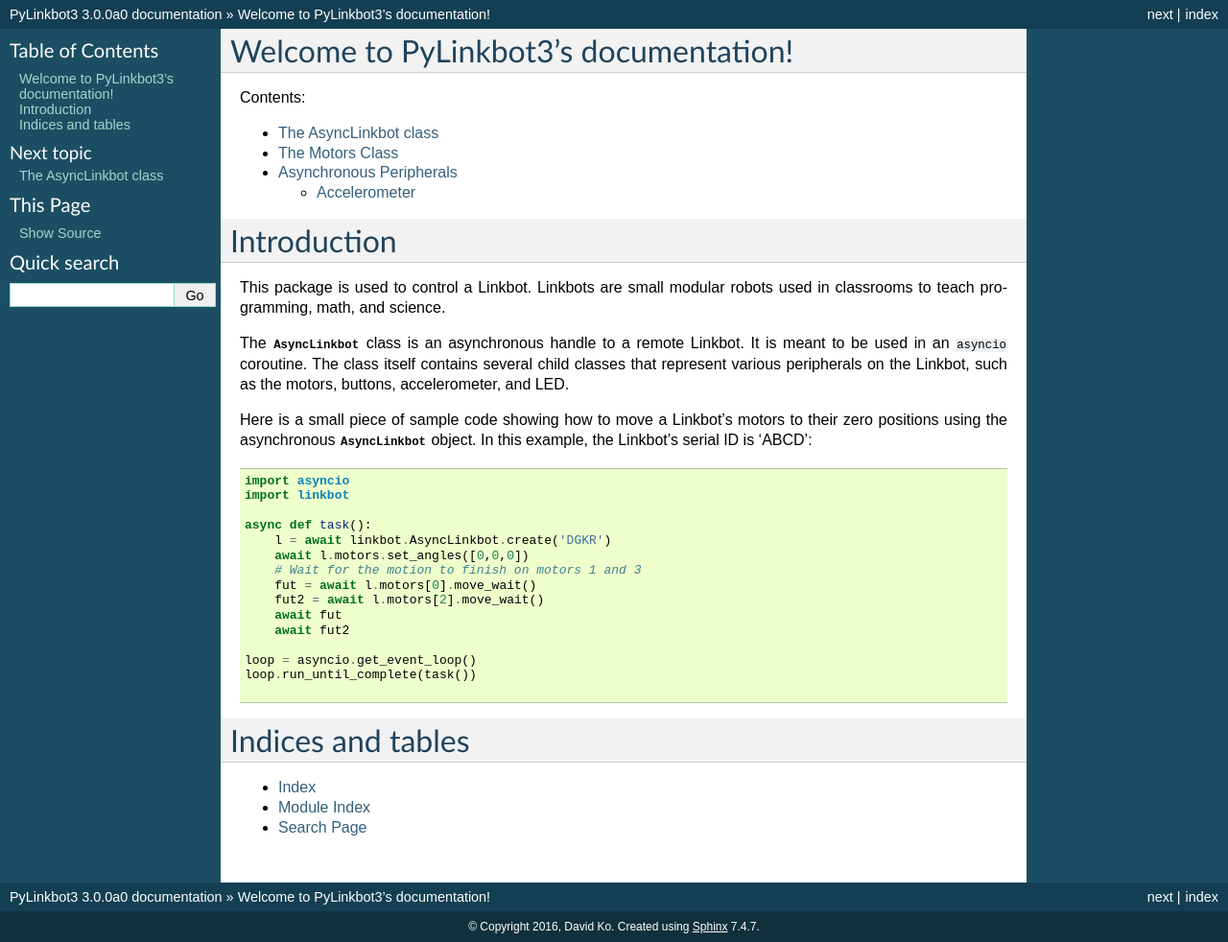
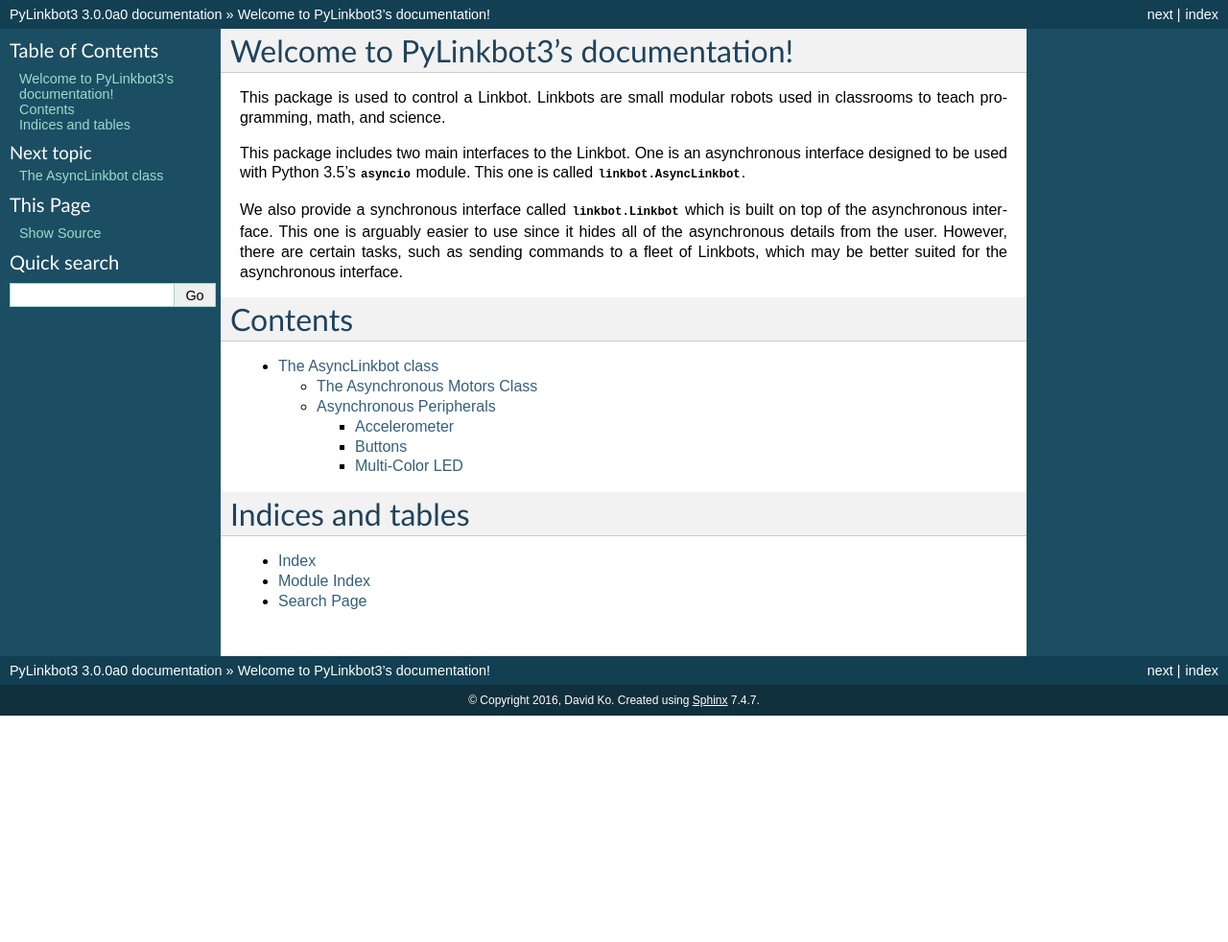
Before and after one commit to BaroboRobotics/PyLinkbot3, a Sphinx documentation site: the page built from docs/source/index.rst, in a window 1280 px wide. Shown: the whole page at 96% size. Built offline with Sphinx 7.4.7, drawn with Linux system fonts in a browser that asks for light colours; cross-references to code outside the pages are shown as plain code; after the commit the page ends 900 px from its top, so only the background shows below that.

Commit message:
Updated docs, added accelerometer test

```diff
--- a/docs/source/asynclinkbot.rst
+++ b/docs/source/asynclinkbot.rst
@@ -1,4 +1,22 @@
 The AsyncLinkbot class
 ======================
+
+.. toctree::
+   :maxdepth: 2
+
+   motors.rst
+   peripherals.rst
+
+The :class:`linkbot.AsyncLinkbot` class is an asynchronous handle to a remote Linkbot.
+It is meant to be used in an :mod:`asyncio` coroutine. The class itself
+contains several child classes that represent various peripherals on the
+Linkbot, such as the motors, buttons, accelerometer, and LED.
+
+Here is a small piece of sample code showing how to move a Linkbot's motors to
+their zero positions using the asynchronous :class:`linkbot.AsyncLinkbot` object.
+
+.. literalinclude:: snippets/demo1.py
+   :language: python
+
 .. autoclass:: linkbot.AsyncLinkbot
    :members:
--- a/docs/source/index.rst
+++ b/docs/source/index.rst
@@ -6,32 +6,26 @@
 Welcome to PyLinkbot3's documentation!
 ======================================
 
-Contents:
-
-.. toctree::
-   :maxdepth: 2
-
-   asynclinkbot
-   motors
-   peripherals
-
-Introduction
-============
-
 This package is used to control a Linkbot. Linkbots are small modular robots used
 in classrooms to teach programming, math, and science.
 
-The :class:`AsyncLinkbot` class is an asynchronous handle to a remote Linkbot.
-It is meant to be used in an :module:`asyncio` coroutine. The class itself
-contains several child classes that represent various peripherals on the
-Linkbot, such as the motors, buttons, accelerometer, and LED.
+This package includes two main interfaces to the Linkbot. One is an asynchronous
+interface designed to be used with Python 3.5's :mod:`asyncio` module. This one is
+called :class:`linkbot.AsyncLinkbot`.
 
-Here is a small piece of sample code showing how to move a Linkbot's motors to
-their zero positions using the asynchronous :class:`AsyncLinkbot` object. In
-this example, the Linkbot's serial ID is 'ABCD':
+We also provide a synchronous interface called :class:`linkbot.Linkbot` which is built
+on top of the asynchronous interface. This one is arguably easier to use since
+it hides all of the asynchronous details from the user. However, there are
+certain tasks, such as sending commands to a fleet of Linkbots, which may be
+better suited for the asynchronous interface.
 
-.. literalinclude:: snippets/demo1.py
-   :language: python
+Contents
+========
+
+.. toctree::
+   :maxdepth: 3
+
+   asynclinkbot
 
 
 Indices and tables
--- a/docs/source/motors.rst
+++ b/docs/source/motors.rst
@@ -1,5 +1,5 @@
-The Motors Class
-================
+The Asynchronous Motors Class
+-----------------------------
 .. autoclass:: linkbot.Motors
    :members:
 
--- a/docs/source/snippets/demo1.py
+++ b/docs/source/snippets/demo1.py
@@ -2,6 +2,7 @@
 import linkbot
 
 async def task():
+    # My Linkbot's ID is DGKR.
     l = await linkbot.AsyncLinkbot.create('DGKR')
     await l.motors.set_angles([0,0,0])
     # Wait for the motion to finish on motors 1 and 3
--- a/setup.py
+++ b/setup.py
@@ -15,5 +15,5 @@
        package_dir = {'':'src'},
        packages = ['linkbot'],
        url = 'http://github.com/BaroboRobotics/PyLinkbot3',
-       install_requires=['protobuf>=3.0.0b2', 'PyRibbonBridge'],
+       install_requires=['PyRibbonBridge>=0.0.2', 'PySfp>=0.0.1'],
        )
```
Also changed, not shown: docs/source/peripherals.rst (+15 -2 lines), src/linkbot/__init__.py (+26 -5 lines), 2 other files.
